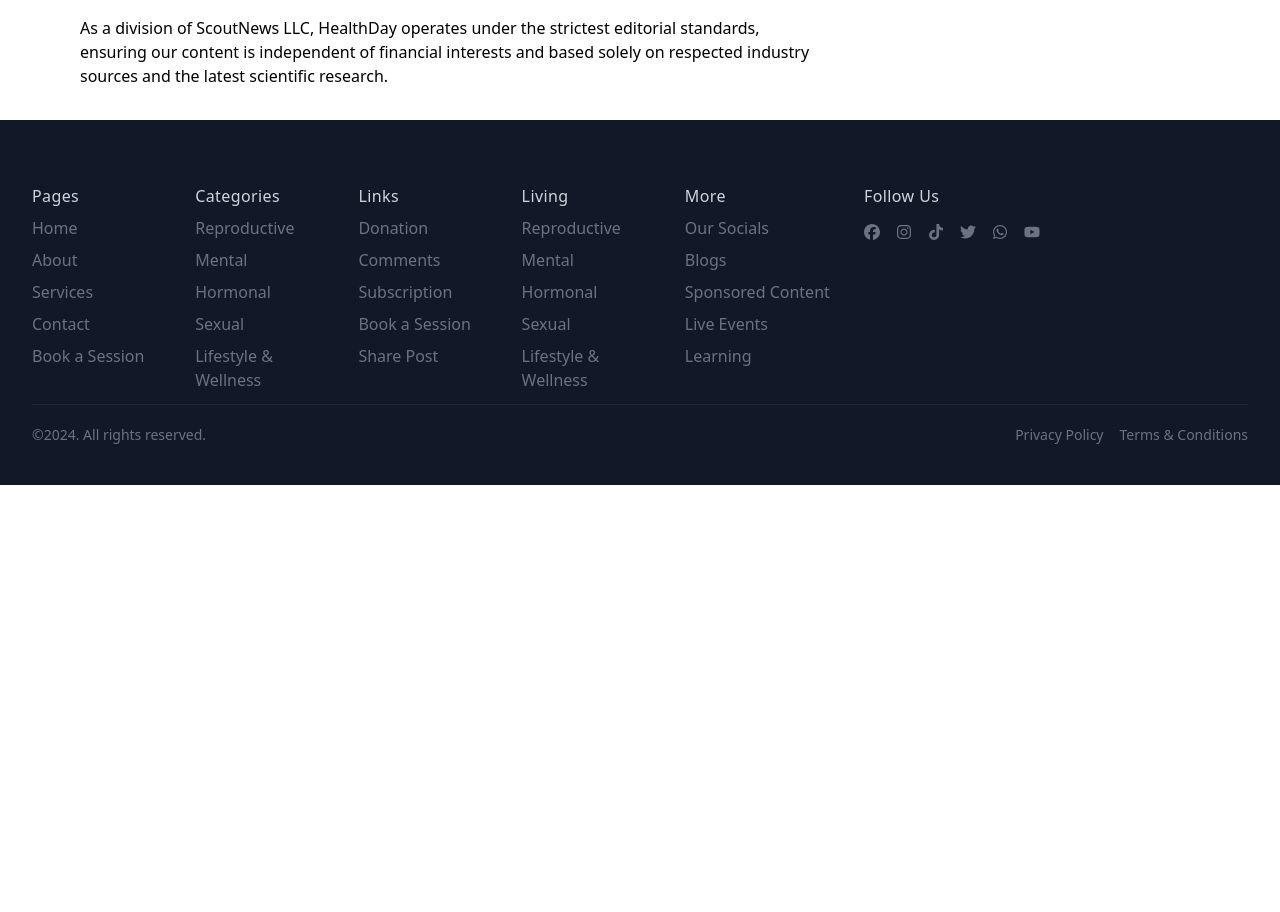
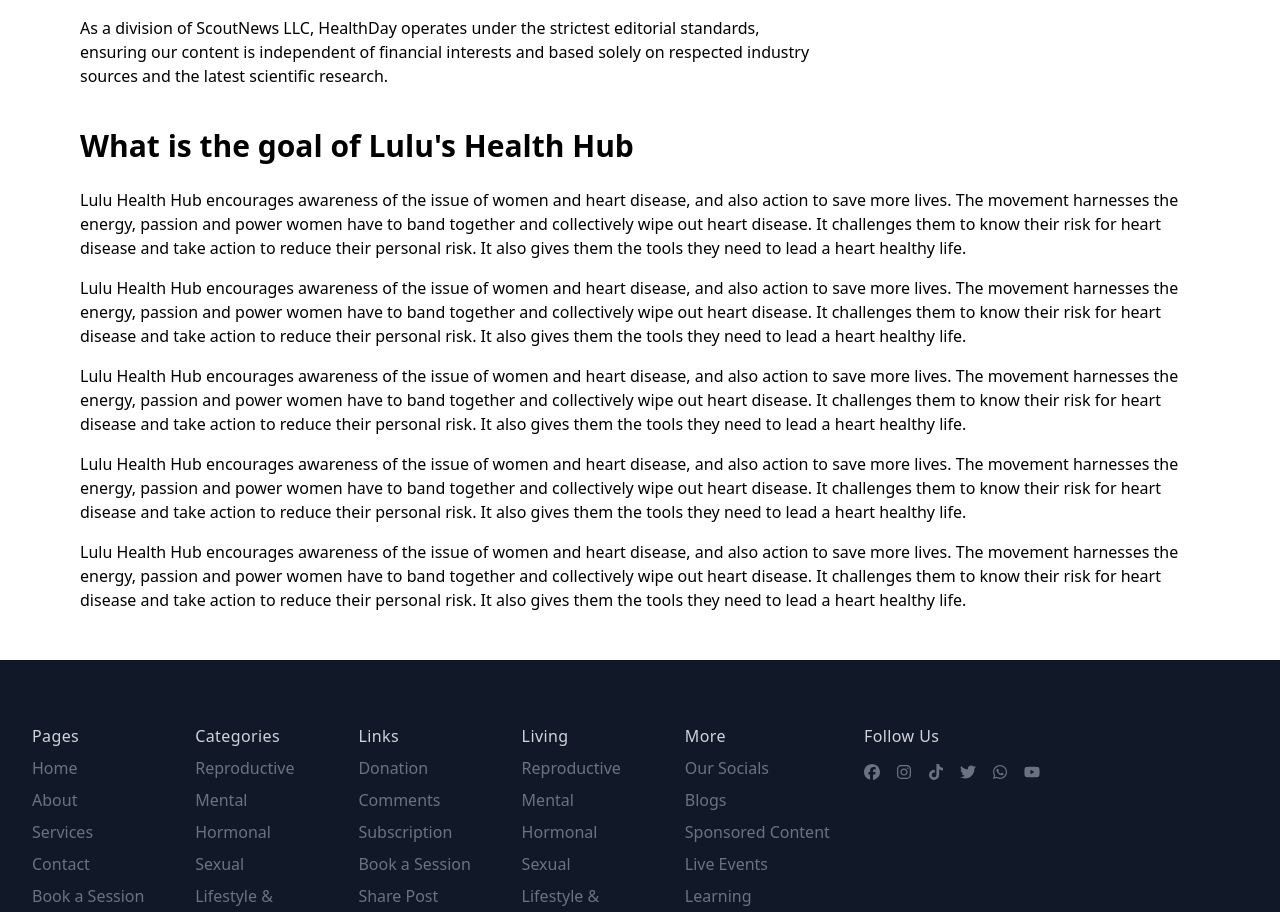
Before and after one commit to Victor4life/luluhealthhub, a React (Vite) app: page /luluhealthhub/about in a window 1280 px wide. Shown: the part 924-1836 px from the top of the page. Before the commit the page ends 1409 px from the top, so only its background shows below. Built offline with nearby package versions, Linux system fonts and the light colour scheme; no server answers.

Commit message:
About page and appointment component

```diff
--- a/src/Components/AppointmentModal.jsx
+++ b/src/Components/AppointmentModal.jsx
@@ -1,5 +1,4 @@
 import React, { useState } from "react";
-import { FaXmark } from "react-icons/fa6";
 
 const AppointmentModal = ({ isOpen, onClose }) => {
   const [formData, setFormData] = useState({
@@ -26,12 +25,6 @@ const AppointmentModal = ({ isOpen, onClose }) => {
   return (
     <div className="fixed inset-0 bg-black bg-opacity-50 flex justify-center items-center z-50">
       <div className="bg-white p-8 rounded-lg max-w-md w-full">
-        <button
-          onClick={onClose}
-          className="absolute top-2 right-2 text-gray-500 hover:text-gray-700"
-        >
-          <FaXmark size={24} />
-        </button>
         <h2 className="text-2xl font-bold mb-4">Book a Session</h2>
         <form onSubmit={handleSubmit}>
           <input
--- a/src/Pages/About.jsx
+++ b/src/Pages/About.jsx
@@ -65,6 +65,56 @@ const About = () => {
             </div>
           </div>
         </div>
+        <div>
+          <h3 className="text-3xl font-bold mb-6 mt-10">
+            What is the goal of Lulu's Health Hub
+          </h3>
+          <p className="mb-4">
+            Lulu Health Hub encourages awareness of the issue of women and heart
+            disease, and also action to save more lives. The movement harnesses
+            the energy, passion and power women have to band together and
+            collectively wipe out heart disease. It challenges them to know
+            their risk for heart disease and take action to reduce their
+            personal risk. It also gives them the tools they need to lead a
+            heart healthy life.
+          </p>
+          <p className="mb-4">
+            Lulu Health Hub encourages awareness of the issue of women and heart
+            disease, and also action to save more lives. The movement harnesses
+            the energy, passion and power women have to band together and
+            collectively wipe out heart disease. It challenges them to know
+            their risk for heart disease and take action to reduce their
+            personal risk. It also gives them the tools they need to lead a
+            heart healthy life.
+          </p>{" "}
+          <p className="mb-4">
+            Lulu Health Hub encourages awareness of the issue of women and heart
+            disease, and also action to save more lives. The movement harnesses
+            the energy, passion and power women have to band together and
+            collectively wipe out heart disease. It challenges them to know
+            their risk for heart disease and take action to reduce their
+            personal risk. It also gives them the tools they need to lead a
+            heart healthy life.
+          </p>{" "}
+          <p className="mb-4">
+            Lulu Health Hub encourages awareness of the issue of women and heart
+            disease, and also action to save more lives. The movement harnesses
+            the energy, passion and power women have to band together and
+            collectively wipe out heart disease. It challenges them to know
+            their risk for heart disease and take action to reduce their
+            personal risk. It also gives them the tools they need to lead a
+            heart healthy life.
+          </p>{" "}
+          <p className="mb-4">
+            Lulu Health Hub encourages awareness of the issue of women and heart
+            disease, and also action to save more lives. The movement harnesses
+            the energy, passion and power women have to band together and
+            collectively wipe out heart disease. It challenges them to know
+            their risk for heart disease and take action to reduce their
+            personal risk. It also gives them the tools they need to lead a
+            heart healthy life.
+          </p>
+        </div>
       </div>
     </div>
   );
```
